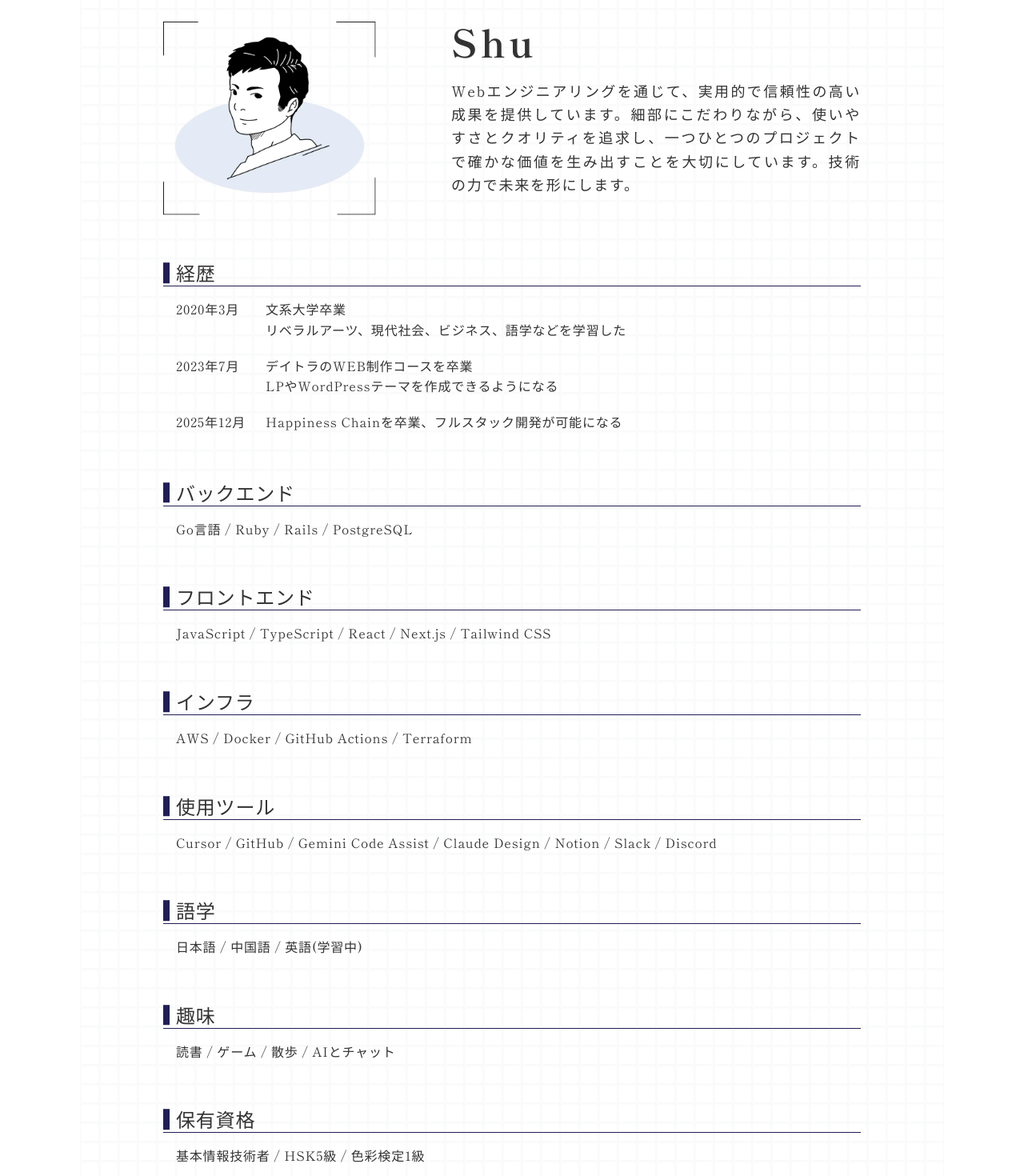
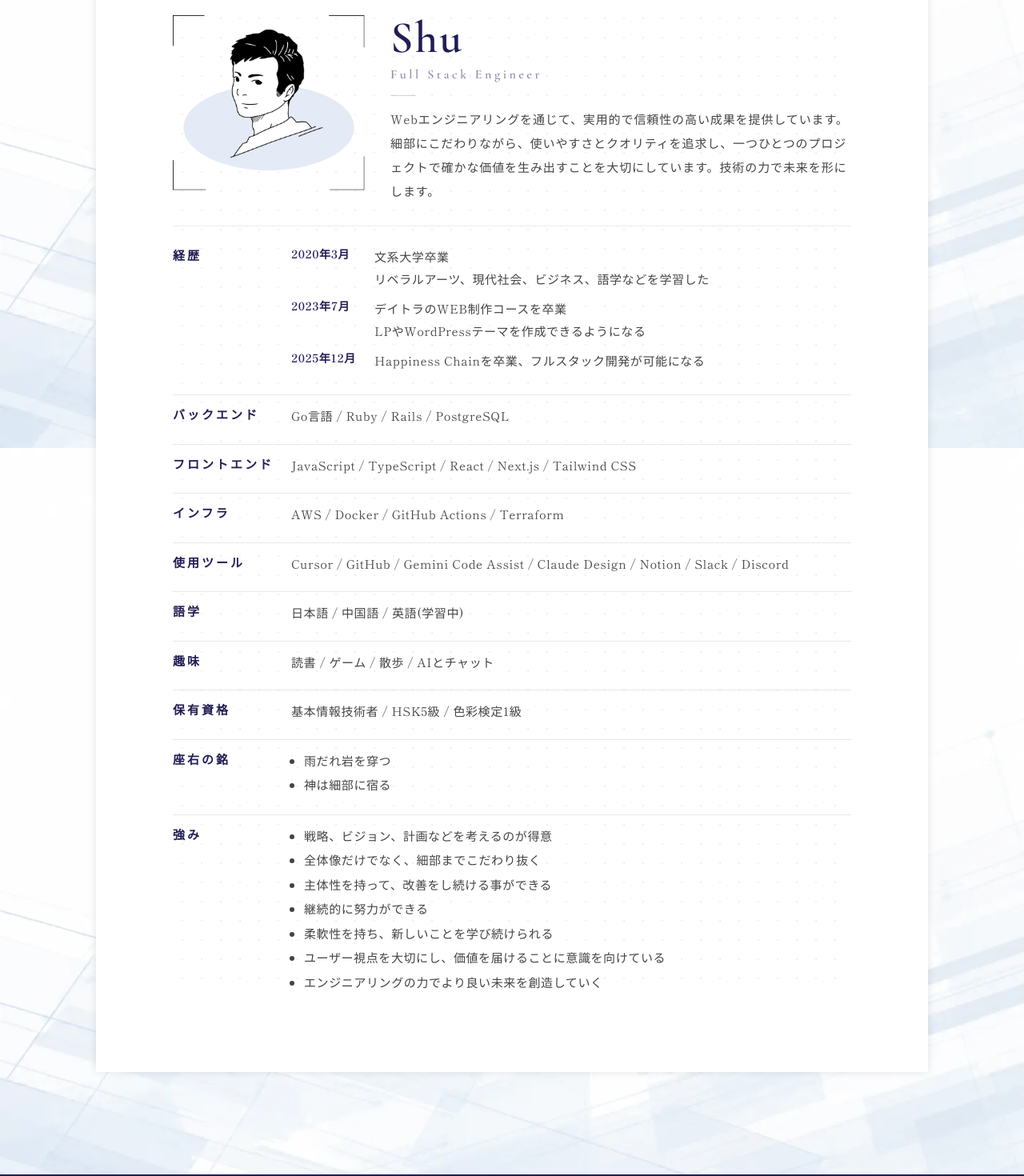
Before and after one commit to shu915/shu_portfolio_next, a Next.js app: page /profile in a window 1280 px wide. Shown: the part 460-1930 px from the top of the page at 80% size. Built offline with nearby package versions, Linux system fonts and the light colour scheme; no server answers.

Commit message:
プロフィールページを改善

```diff
--- a/src/app/profile/page.tsx
+++ b/src/app/profile/page.tsx
@@ -1,7 +1,9 @@
 import type { Metadata } from "next";
 import { ProfileMain } from "@/components/profile/ProfileMain";
+import { SlashBgShell } from "@/components/layout/SlashBgShell";
 import { Breadcrumbs } from "@/components/ui/Breadcrumbs";
 import { SubHeader } from "@/components/ui/SubHeader";
+import { noSidebarMainClassName } from "@/lib/no-sidebar-main";
 
 export const metadata: Metadata = {
   title: "Profile | Shu Digital Works",
@@ -11,12 +13,14 @@ export const metadata: Metadata = {
 
 export default function ProfilePage() {
   return (
-    <>
+    <SlashBgShell>
       <SubHeader variant="profile" title="Profile" subtitle="プロフィール" />
       <div className="mx-auto max-w-[1232px] px-4 pb-32 md:px-6 lg:px-8">
         <Breadcrumbs items={[{ label: "Top", href: "/" }, { label: "Profile" }]} />
-        <ProfileMain />
+        <div className={noSidebarMainClassName}>
+          <ProfileMain />
+        </div>
       </div>
-    </>
+    </SlashBgShell>
   );
 }
--- a/src/app/works/[slug]/page.tsx
+++ b/src/app/works/[slug]/page.tsx
@@ -4,7 +4,7 @@ import { Breadcrumbs } from "@/components/ui/Breadcrumbs";
 import { SubHeader } from "@/components/ui/SubHeader";
 import { WorkDetailRelated } from "@/components/works/WorkDetailRelated";
 import { WorkSingleMain } from "@/components/works/WorkSingleMain";
-import { WorksPageShell } from "@/components/works/WorksPageShell";
+import { SlashBgShell } from "@/components/layout/SlashBgShell";
 import { stripExcerptHtml } from "@/lib/articles-archive";
 import { getRelatedWorks } from "@/lib/work-related";
 import { previewOptionsFromSearchParams } from "@/lib/draft-signature";
@@ -57,7 +57,7 @@ export default async function WorkSinglePage({
   const relatedWorks = await getRelatedWorks(work.id);
 
   return (
-    <WorksPageShell>
+    <SlashBgShell>
       <SubHeader variant="works" title="Works" subtitle="制作実績" />
       <div className="mx-auto max-w-[1232px] px-4 pb-32 md:px-6 lg:px-8">
         <Breadcrumbs
@@ -72,6 +72,6 @@ export default async function WorkSinglePage({
           <WorkDetailRelated works={relatedWorks} />
         </div>
       </div>
-    </WorksPageShell>
+    </SlashBgShell>
   );
 }
--- a/src/app/works/page.tsx
+++ b/src/app/works/page.tsx
@@ -1,7 +1,7 @@
 import type { Metadata } from "next";
 import { notFound } from "next/navigation";
 import { WorksArchiveMain } from "@/components/works/WorksArchiveMain";
-import { WorksPageShell } from "@/components/works/WorksPageShell";
+import { SlashBgShell } from "@/components/layout/SlashBgShell";
 import { Breadcrumbs } from "@/components/ui/Breadcrumbs";
 import { SubHeader } from "@/components/ui/SubHeader";
 import {
@@ -88,7 +88,7 @@ export default async function WorksPage({
   }
 
   return (
-    <WorksPageShell>
+    <SlashBgShell>
       <SubHeader variant="works" title="Works" subtitle="制作実績" />
       <div className="mx-auto max-w-[1232px] px-4 pb-32 md:px-6 lg:px-8">
         <Breadcrumbs items={[{ label: "Top", href: "/" }, { label: "Works" }]} />
@@ -100,6 +100,6 @@ export default async function WorksPage({
           serviceTerms={WORKS_SERVICE_TAB_TERMS}
         />
       </div>
-    </WorksPageShell>
+    </SlashBgShell>
   );
 }
--- a/src/components/profile/ProfileMain.tsx
+++ b/src/components/profile/ProfileMain.tsx
@@ -1,155 +1,92 @@
 import Image from "next/image";
+import dotBg from "@/styles/profile/profileMainDotBg.module.css";
 
-const PROFILE_MAIN =
-  "mx-auto mt-8 w-[1080px] max-w-full bg-[url('/images/profile/bg-grid.webp')] bg-[length:1.5rem] bg-repeat px-[6.5rem] py-16 max-[1099px]:px-8 max-[1099px]:py-8 max-[430px]:px-0";
-
-const PROFILE_CONTAINER =
-  "flex justify-between gap-8 max-[1099px]:flex-col max-[1099px]:items-center";
-
-const PROFILE_IMAGE_FIGURE = "m-0 w-[16.625rem] max-w-full";
-
-const PROFILE_CONTENT = "w-[32rem] max-w-full";
-
-const PROFILE_NAME =
-  "text-5xl font-bold tracking-widest leading-none max-[1099px]:text-center max-[1099px]:text-[2rem]";
-
-const PROFILE_INTRO =
-  "mt-6 max-w-xl text-lg leading-relaxed tracking-widest text-justify max-[899px]:text-base max-[430px]:text-base";
-
-const SECTION_TITLE =
-  "relative mt-14 border-b border-primary pl-4 text-2xl font-medium tracking-[0.05rem] before:absolute before:left-0 before:top-1/2 before:h-[80%] before:w-2 before:-translate-y-1/2 before:bg-primary before:content-[''] max-[430px]:text-xl";
-
-const SECTION_BODY =
-  "mt-4 px-4 tracking-[0.05rem] max-[430px]:px-0 max-[430px]:text-sm";
-
-const CAREER = "flex flex-col gap-4";
-
-const CAREER_ROW =
-  "flex justify-start pb-[0.2rem] max-[899px]:flex-col max-[899px]:border-b max-[899px]:border-primary";
-
-const CAREER_YEAR = "w-28 shrink-0";
-
-const MOTTO_LIST = "ml-8 list-disc leading-[1.8] max-[430px]:ml-4";
-
-/**
- * プロフィール本文（レガシー page-profile.php のベタ書きを移植）
- */
+/** プロフィール本文（カード枠はページ側の noSidebarMain） */
 export function ProfileMain() {
-  return (
-    <div className={PROFILE_MAIN}>
-      <div className={PROFILE_CONTAINER}>
-        <figure className={PROFILE_IMAGE_FIGURE}>
-          <Image
-            src="/images/profile/profile-image-target.webp"
-            alt="プロフィール画像"
-            width={400}
-            height={520}
-            className="h-auto w-full"
-            sizes="(max-width: 1099px) 100vw, 16.625rem"
-            priority
-          />
-        </figure>
-        <div className={PROFILE_CONTENT}>
-          <h3 className={PROFILE_NAME}>Shu</h3>
-          <p className={PROFILE_INTRO}>
-            Webエンジニアリングを通じて、実用的で信頼性の高い成果を提供しています。細部にこだわりながら、使いやすさとクオリティを追求し、一つひとつのプロジェクトで確かな価値を生み出すことを大切にしています。技術の力で未来を形にします。
-          </p>
-        </div>
-      </div>
-
+  const sections: { label: string; content: React.ReactNode }[] = [
+    {
+      label: "経歴",
+      content: (
         <div>
-        <section>
-          <h3 className={SECTION_TITLE}>経歴</h3>
-          <div className={SECTION_BODY}>
-            <dl className={CAREER}>
-              <div className={CAREER_ROW}>
-                <dt className={CAREER_YEAR}>2020年3月</dt>
-                <dd className="m-0">
+          {(
+            [
+              [
+                "2020年3月",
+                <>
                   文系大学卒業
                   <br />
                   リベラルアーツ、現代社会、ビジネス、語学などを学習した
-                </dd>
-              </div>
-              <div className={CAREER_ROW}>
-                <dt className={CAREER_YEAR}>2023年7月</dt>
-                <dd className="m-0">
+                </>,
+              ],
+              [
+                "2023年7月",
+                <>
                   デイトラのWEB制作コースを卒業
                   <br />
                   LPやWordPressテーマを作成できるようになる
-                </dd>
+                </>,
+              ],
+              [
+                "2025年12月",
+                <>Happiness Chainを卒業、フルスタック開発が可能になる</>,
+              ],
+            ] as const
+          ).map(([year, body]) => (
+            <div
+              key={year}
+              className="mb-2 flex gap-4 max-md:mb-3 max-md:flex-col max-md:gap-1"
+            >
+              <span className="w-[88px] shrink-0 text-sm font-semibold text-primary max-md:w-auto">
+                {year}
+              </span>
+              <span>{body}</span>
             </div>
-              <div className={CAREER_ROW}>
-                <dt className={CAREER_YEAR}>2025年12月</dt>
-                <dd className="m-0">
-                  Happiness Chainを卒業、フルスタック開発が可能になる
-                </dd>
+          ))}
         </div>
-            </dl>
-          </div>
-        </section>
-
-        <section>
-          <h3 className={SECTION_TITLE}>バックエンド</h3>
-          <p className={SECTION_BODY}>
-            Go言語 / Ruby / Rails / PostgreSQL
-          </p>
-        </section>
-
-        <section>
-          <h3 className={SECTION_TITLE}>フロントエンド</h3>
-          <p className={SECTION_BODY}>
-            JavaScript / TypeScript / React / Next.js / Tailwind CSS
-          </p>
-        </section>
-
-        <section>
-          <h3 className={SECTION_TITLE}>インフラ</h3>
-          <p className={SECTION_BODY}>
-            AWS / Docker / GitHub Actions / Terraform
-          </p>
-        </section>
-
-        <section>
-          <h3 className={SECTION_TITLE}>使用ツール</h3>
-          <p className={SECTION_BODY}>
-            Cursor / GitHub / Gemini Code Assist / Claude Design / Notion / Slack / Discord
-          </p>
-        </section>
-      </div>
-
-      <section>
-        <h3 className={SECTION_TITLE}>語学</h3>
-        <p className={SECTION_BODY}>
-          日本語 / 中国語 / 英語(学習中)
-        </p>
-      </section>
-
-      <section>
-        <h3 className={SECTION_TITLE}>趣味</h3>
-        <p className={SECTION_BODY}>
-          読書 / ゲーム / 散歩 / AIとチャット
-        </p>
-      </section>
-
-      <section>
-        <h3 className={SECTION_TITLE}>保有資格</h3>
-        <p className={SECTION_BODY}>基本情報技術者 / HSK5級 / 色彩検定1級</p>
-      </section>
-
-      <section>
-        <h3 className={SECTION_TITLE}>座右の銘</h3>
-        <div className={SECTION_BODY}>
-          <ul className={MOTTO_LIST}>
+      ),
+    },
+    {
+      label: "バックエンド",
+      content: "Go言語 / Ruby / Rails / PostgreSQL",
+    },
+    {
+      label: "フロントエンド",
+      content: "JavaScript / TypeScript / React / Next.js / Tailwind CSS",
+    },
+    {
+      label: "インフラ",
+      content: "AWS / Docker / GitHub Actions / Terraform",
+    },
+    {
+      label: "使用ツール",
+      content:
+        "Cursor / GitHub / Gemini Code Assist / Claude Design / Notion / Slack / Discord",
+    },
+    {
+      label: "語学",
+      content: "日本語 / 中国語 / 英語(学習中)",
+    },
+    {
+      label: "趣味",
+      content: "読書 / ゲーム / 散歩 / AIとチャット",
+    },
+    {
+      label: "保有資格",
+      content: "基本情報技術者 / HSK5級 / 色彩検定1級",
+    },
+    {
+      label: "座右の銘",
+      content: (
+        <ul className="ml-4 list-disc [&>li]:mb-0.5">
           <li>雨だれ岩を穿つ</li>
           <li>神は細部に宿る</li>
         </ul>
-        </div>
-      </section>
-
-      <section>
-        <h3 className={SECTION_TITLE}>強み</h3>
-        <div className={SECTION_BODY}>
-          <ul className={MOTTO_LIST}>
+      ),
+    },
+    {
+      label: "強み",
+      content: (
+        <ul className="ml-4 list-disc [&>li]:mb-0.5">
           <li>戦略、ビジョン、計画などを考えるのが得意</li>
           <li>全体像だけでなく、細部までこだわり抜く</li>
           <li>主体性を持って、改善をし続ける事ができる</li>
@@ -160,8 +97,66 @@ export function ProfileMain() {
           </li>
           <li>エンジニアリングの力でより良い未来を創造していく</li>
         </ul>
+      ),
+    },
+  ];
+
+  return (
+    <article className={`min-w-0 w-full ${dotBg.dotBg}`}>
+      <div className="relative grid grid-cols-[240px_1fr] items-stretch gap-8 border-b border-primary/8 pt-2 pb-7 max-[899px]:gap-6 max-[899px]:py-5 max-md:grid-cols-1 max-md:py-5 max-[430px]:py-4">
+        <div className="flex w-60 shrink-0 self-stretch max-md:mx-auto max-md:w-full max-md:max-w-[240px]">
+          <div className="w-full leading-none">
+            <Image
+              src="/images/profile/profile-image-target.webp"
+              alt="プロフィール画像"
+              width={400}
+              height={520}
+              className="mx-auto h-auto w-full max-w-[240px] object-contain"
+              sizes="240px"
+              priority
+            />
           </div>
-      </section>
+        </div>
+        <div className="flex min-h-0 flex-col justify-between max-md:min-h-0 max-md:gap-5">
+          <div className="flex flex-col gap-1.5 max-md:items-center max-md:text-center">
+            <h3 className="font-cormorant text-[56px] font-semibold leading-none tracking-[0.04em] text-primary max-[899px]:text-[42px] max-md:text-center max-md:text-[2rem] max-[430px]:text-[1.75rem]">
+              Shu
+            </h3>
+            <p className="m-0 font-cormorant text-base font-semibold tracking-[0.22em] text-primary/50">
+              Full Stack Engineer
+            </p>
+          </div>
+          <div>
+            <div className="my-3.5 h-px w-8 bg-primary/20 max-md:mx-auto" />
+            <p className="text-[15px] leading-loose tracking-[0.06em] text-[#444] max-md:text-justify max-md:[text-align-last:auto]">
+              Webエンジニアリングを通じて、実用的で信頼性の高い成果を提供しています。細部にこだわりながら、使いやすさとクオリティを追求し、一つひとつのプロジェクトで確かな価値を生み出すことを大切にしています。技術の力で未来を形にします。
+            </p>
+          </div>
+        </div>
+      </div>
+
+      <div className="pt-3 max-[899px]:pt-2 max-[430px]:pt-2">
+        {sections.map(({ label, content }, i) => {
+          const isFirst = i === 0;
+          return (
+            <div
+              key={label}
+              className={`grid grid-cols-[132px_1fr] gap-0 max-md:grid-cols-1 ${isFirst ? "mt-0" : "mt-5"}`}
+            >
+              <div
+                className={`border-t border-primary/10 pt-3 font-shippori-mincho text-[15px] font-semibold tracking-[0.2em] text-primary max-md:pb-1 ${isFirst ? "border-t-0" : ""}`}
+              >
+                {label}
+              </div>
+              <div
+                className={`border-t border-primary/10 pl-4 pt-3 text-[15px] leading-[1.9] tracking-[0.04em] text-[#444] max-md:border-t-0 max-md:px-0 max-md:pt-2 ${isFirst ? "border-t-0 pt-3 max-md:pt-2" : ""}`}
+              >
+                {content}
+              </div>
             </div>
           );
+        })}
+      </div>
+    </article>
+  );
 }
--- /dev/null
+++ b/src/styles/profile/profileMainDotBg.module.css
@@ -0,0 +1,10 @@
+/* rgb(from ...) は任意 Tailwind が煩雑になりやすいためここだけ */
+.dotBg {
+  background-color: transparent;
+  background-image: radial-gradient(
+    circle,
+    rgb(from var(--color-primary) r g b / 0.07) 1px,
+    transparent 1px
+  );
+  background-size: 24px 24px;
+}
```
Also changed, not shown: src/components/layout/SlashBgShell.tsx (renamed from src/components/works/WorksPageShell.tsx, +5 -2 lines), public/images/profile/bg-grid.webp (deleted). Lines whose indentation alone changed are shown as unchanged.
